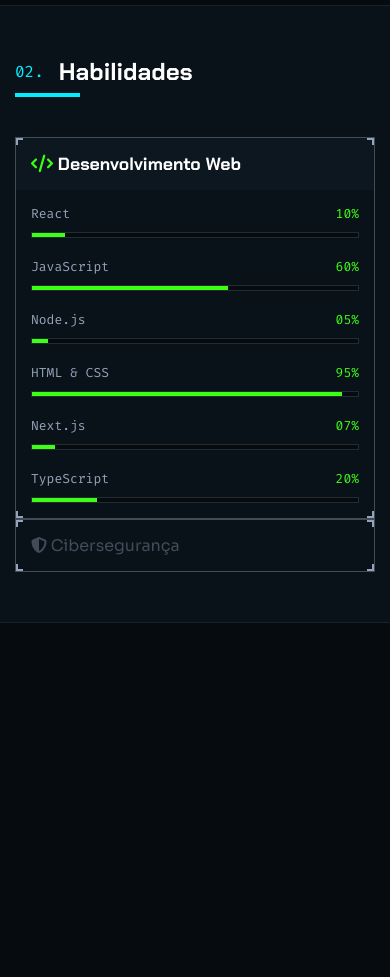
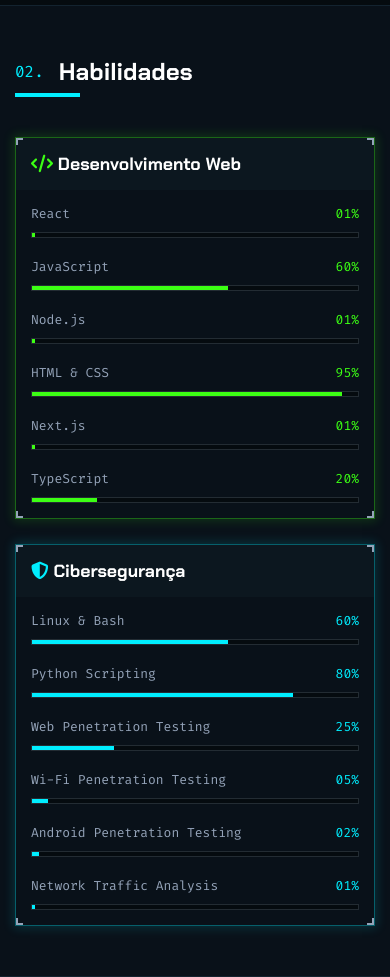
Before and after one commit to joeln356/Portfolio, a website: page index.html in a window 390 px wide. Shown: the part 2020-2997 px from the top of the page. Before the commit the page ends 2643 px from the top, so only its background shows below. Drawn offline with Linux system fonts and the light colour scheme.

Commit message:
Skill-Page: Done (mobile first)

```diff
--- a/index.html
+++ b/index.html
@@ -116,9 +116,9 @@
                     <div class="skill">
                         <div class="header" style="margin-top: 30px;">
                             <div class="nome">React</div>
-                            <div class="percentagem">10%</div>
+                            <div class="percentagem">01%</div>
                         </div>
-                        <div class="barra"><div class="barra-percentagem" style="width: 10%;"></div></div>
+                        <div class="barra"><div class="barra-percentagem" style="width: 01%;"></div></div>
                     </div>
 
                     <div class="skill">
@@ -132,9 +132,9 @@
                     <div class="skill">
                         <div class="header">
                             <div class="nome">Node.js</div>
-                            <div class="percentagem">05%</div>
+                            <div class="percentagem">01%</div>
                         </div>
-                        <div class="barra"><div class="barra-percentagem" style="width: 05%;"></div></div>
+                        <div class="barra"><div class="barra-percentagem" style="width: 01%;"></div></div>
                     </div>
 
                     <div class="skill">
@@ -148,9 +148,9 @@
                     <div class="skill">
                         <div class="header">
                             <div class="nome">Next.js</div>
-                            <div class="percentagem">07%</div>
+                            <div class="percentagem">01%</div>
                         </div>
-                        <div class="barra"><div class="barra-percentagem" style="width: 07%;"></div></div>
+                        <div class="barra"><div class="barra-percentagem" style="width: 01%;"></div></div>
                     </div>
                     <div class="skill">
                         <div class="header">
@@ -164,7 +164,54 @@
                 <article class="Hacker-skillx skill-container ">
                     <span class="cornerr top-right"></span>
                     <span class="cornerr bottom-left"></span>
-                    <div><i class="fa-solid fa-shield-halved"></i> Cibersegurança</div>
+                    <div class="skill-header"><i class="fa-solid fa-shield-halved"></i> Cibersegurança</div>
+
+                    <div class="skill">
+                        <div class="header" style="margin-top: 30px;">
+                            <div class="nome">Linux & Bash</div>
+                            <div class="percentagem-hacker">60%</div>
+                        </div>
+                        <div class="barra"><div class="barra-percentagem-hacker" style="width: 60%;"></div></div>
+                    </div>
+
+                    <div class="skill">
+                        <div class="header">
+                            <div class="nome">Python Scripting</div>
+                            <div class="percentagem-hacker">80%</div>
+                        </div>
+                        <div class="barra"><div class="barra-percentagem-hacker" style="width: 80%;"></div></div>
+                    </div>
+
+                    <div class="skill">
+                        <div class="header">
+                            <div class="nome">Web Penetration Testing</div>
+                            <div class="percentagem-hacker">25%</div>
+                        </div>
+                        <div class="barra"><div class="barra-percentagem-hacker" style="width: 25%;"></div></div>
+                    </div>
+
+                    <div class="skill">
+                        <div class="header">
+                            <div class="nome">Wi-Fi Penetration Testing</div>
+                            <div class="percentagem-hacker">05%</div>
+                        </div>
+                        <div class="barra"><div class="barra-percentagem-hacker" style="width: 05%;"></div></div>
+                    </div>
+
+                    <div class="skill">
+                        <div class="header">
+                            <div class="nome">Android Penetration Testing</div>
+                            <div class="percentagem-hacker">02%</div>
+                        </div>
+                        <div class="barra"><div class="barra-percentagem-hacker" style="width: 02%;"></div></div>
+                    </div>
+                    <div class="skill">
+                        <div class="header">
+                            <div class="nome">Network Traffic Analysis</div>
+                            <div class="percentagem-hacker">01%</div>
+                        </div>
+                        <div class="barra"><div class="barra-percentagem-hacker" style="width: 01%;"></div></div>
+
                 </article>
             </div>
         </section>
--- a/src/styles/habilidade.css
+++ b/src/styles/habilidade.css
@@ -56,6 +56,9 @@
 .fa-code{
     color: var(--destaque-G);
 }
+.fa-shield-halved{
+    color: var(--destaque-A);
+}
 .header{
     display: flex;
     justify-content: space-between;
@@ -70,6 +73,10 @@
     font-family: var(--font-terminal);
     color: var(--destaque-G);
 }
+.percentagem-hacker{
+    font-family: var(--font-terminal);
+    color: var(--destaque-A);
+}
 .barra{
     margin-top: 10px;
     height: 6px;
@@ -82,10 +89,24 @@
     height: 100%;
     background-color: var(--destaque-G);
 }
+.barra-percentagem-hacker{
+    height: 100%;
+    background-color: var(--destaque-A);
+}
+.skill-container:nth-child(1){
+    margin-bottom: 25px ;
+    border: 1px solid #3bff145b;
+    box-shadow: 0 0 10px 2px #3cff1426;
+    transition: 0.2s;
+}
+.skill-container:nth-child(2){
+    border: 1px solid #00EEFF5b;
+    box-shadow: 0 0 10px 2px #00EEFF26;
+    transition: 0.2s;
+}
 @media screen and (min-width:1024px) {
     #HABILIDADES{
         padding: 0px 100px;
         margin-top: 0px;
-        height: 90vh;
     }
 }
```
